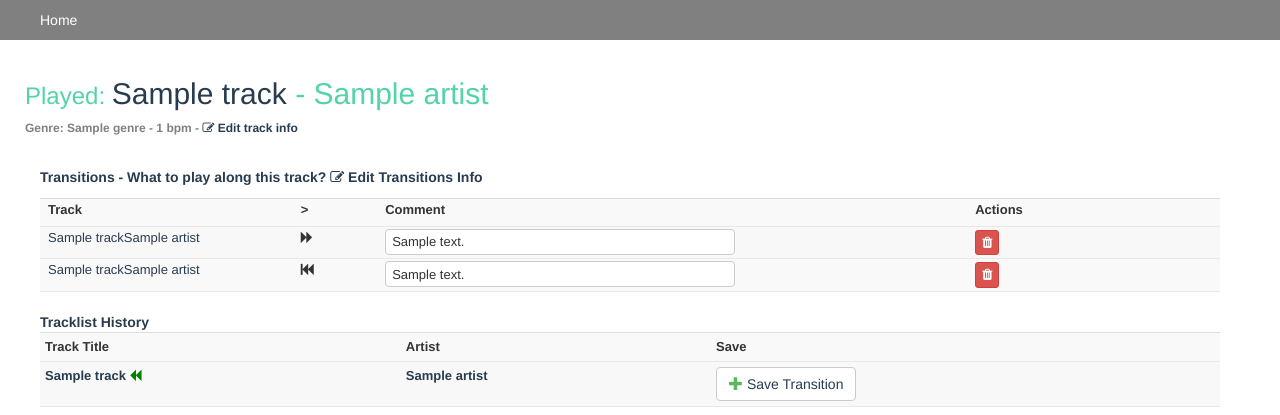
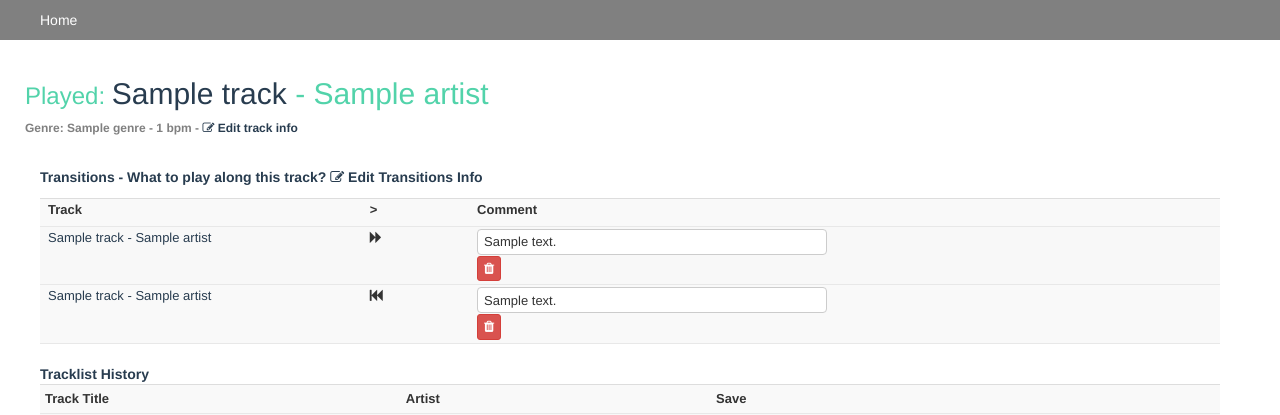
Before and after one commit to rubicontext/rubitrack, a Django app: page /track/history_editing/1 in a window 1280 px wide. Shown: the part 66-481 px from the top of the page. Run offline with Django 3.2, Linux system fonts and the light colour scheme; a user stored in the database is signed in; tables that the repository leaves empty hold one stand-in row (values such as "Sample post"); some libraries are stand-ins or nearby versions.

Commit message:
fix transitions blocks

```diff
--- a/rubitrack/track/templates/track/history_editing.html
+++ b/rubitrack/track/templates/track/history_editing.html
@@ -46,18 +46,18 @@
             <!-- <th style="padding:4px 8px; width:15%;">Artist</th> -->
             <th style="padding:4px 8px; width:5%;">></th>
             <th style="padding:4px 8px; width:35%;">Comment</th>
-            <th style="padding:4px 8px; width:15%;">Actions</th>
+            <!-- <th style="padding:4px 8px; width:15%;">Actions</th> -->
             <!-- <th style="padding:4px 8px; width:15%;">Genre/BPM</th> -->
         </tr>
         {% for currentTransition in transitionsAfter %}
         <tr style="height:28px;">
-            <td style="padding:2px 8px;"><a href="{% url 'admin:track_track_change' currentTransition.track_destination.id %}">{{ currentTransition.track_destination.title|slice:":20" }}{{ currentTransition.track_destination.artist.name|slice:":20"}}</a></td>
+            <td style="padding:2px 8px;"><a href="{% url 'admin:track_track_change' currentTransition.track_destination.id %}">{{ currentTransition.track_destination.title|slice:":20" }} - {{ currentTransition.track_destination.artist.name|slice:":20"}}</a></td>
             <!-- <td style="padding:2px 8px;">{{ currentTransition.track_destination.artist.name }}</td> -->
             <td style="padding:2px 8px;"><i class="fa fa-forward"></i></td>
             <td style="padding:2px 8px;">
                 <input type="text" class="commentTransitionInput" size="40" value="{{ currentTransition.comment }}" transitionId="{{currentTransition.id}}" style="height:26px; font-size:13px; margin:0;"/><br>
-            </td>
-            <td style="padding:2px 8px;">
+<!--             </td>
+            <td style="padding:2px 8px;"> -->
                 <ul class="list-inline m-0" style="margin-bottom:0;">
  <!--                    <li class="list-inline-item" style="margin-right:2px;">
                         <a href="{% url 'history_editing_view' currentTransition.track_destination.id %}" target="_blank">
@@ -76,13 +76,13 @@
         {% endfor %}
         {% for currentTransition in transitionsBefore %}
         <tr style="height:28px;">
-            <td style="padding:2px 8px;"><a href="{% url 'admin:track_track_change' currentTransition.track_source.id %}">{{ currentTransition.track_source.title|slice:":20" }}{{ currentTransition.track_source.artist.name|slice:":20"}}</a></td>
+            <td style="padding:2px 8px;"><a href="{% url 'admin:track_track_change' currentTransition.track_source.id %}">{{ currentTransition.track_source.title|slice:":20" }} - {{ currentTransition.track_source.artist.name|slice:":20"}}</a></td>
             <!-- <td style="padding:2px 8px;">{{ currentTransition.track_source.artist.name }}</td> -->
             <td style="padding:2px 8px;"><i class="fa fa-fast-backward"></i></td>
             <td style="padding:2px 8px;">
                 <input type="text" class="commentTransitionInput" size="40" value="{{ currentTransition.comment }}" transitionId="{{currentTransition.id}}" style="height:26px; font-size:13px; margin:0;"/><br>
-            </td>
-            <td style="padding:2px 8px;">
+<!--             </td>
+            <td style="padding:2px 8px;"> -->
                 <ul class="list-inline m-0" style="margin-bottom:0;">
 <!--                     <li class="list-inline-item" style="margin-right:2px;">
                         <a href="{% url 'history_editing_view' currentTransition.track_source.id %}" target="_blank">
```
